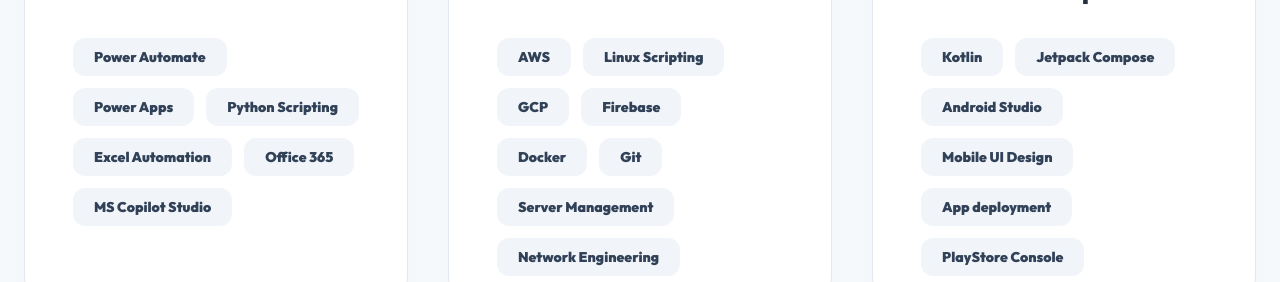
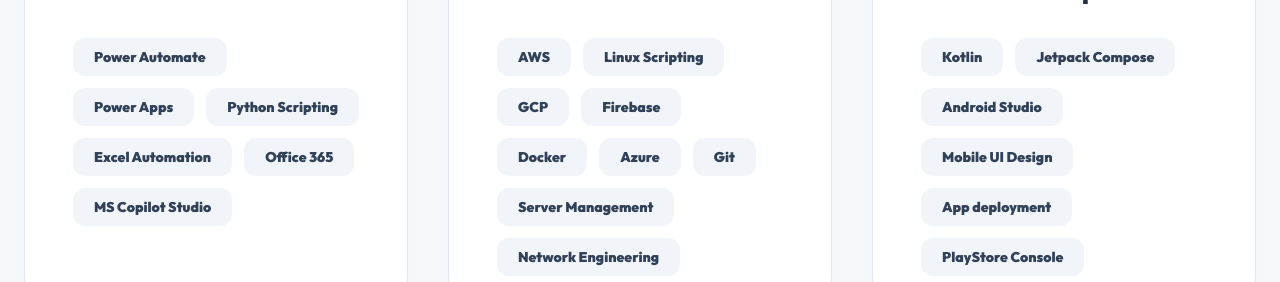
Before and after one commit to DenzelGitonga007/denzelgitongaportfolio, a Next.js app: page /denzelgitongaportfolio/ in a window 1280 px wide. Shown: the part 3920-4202 px from the top of the page. Built offline with nearby package versions, Linux system fonts and the light colour scheme.

Commit message:
added azure

```diff
--- a/src/components/Skills.tsx
+++ b/src/components/Skills.tsx
@@ -29,7 +29,7 @@
   {
     title: "Cloud & Infrastructure",
     icon: <Cloud className="text-primary" size={28} />,
-    skills: ["AWS", "Linux Scripting", "GCP", "Firebase", "Docker", "Git", "Server Management", "Network Engineering"],
+    skills: ["AWS", "Linux Scripting", "GCP", "Firebase", "Docker", "Azure", "Git", "Server Management", "Network Engineering"],
   },
   {
     title: "Mobile Development",
```
